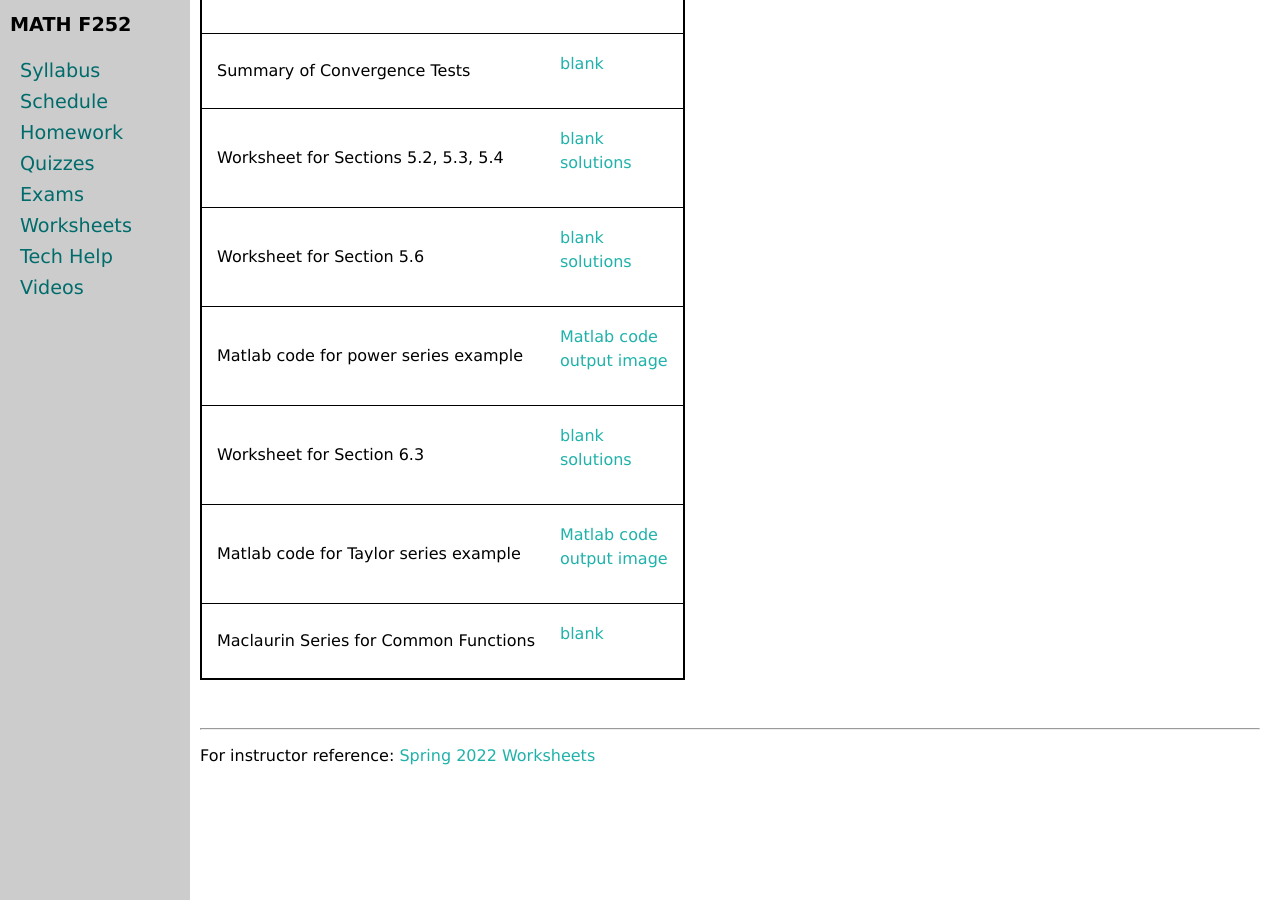
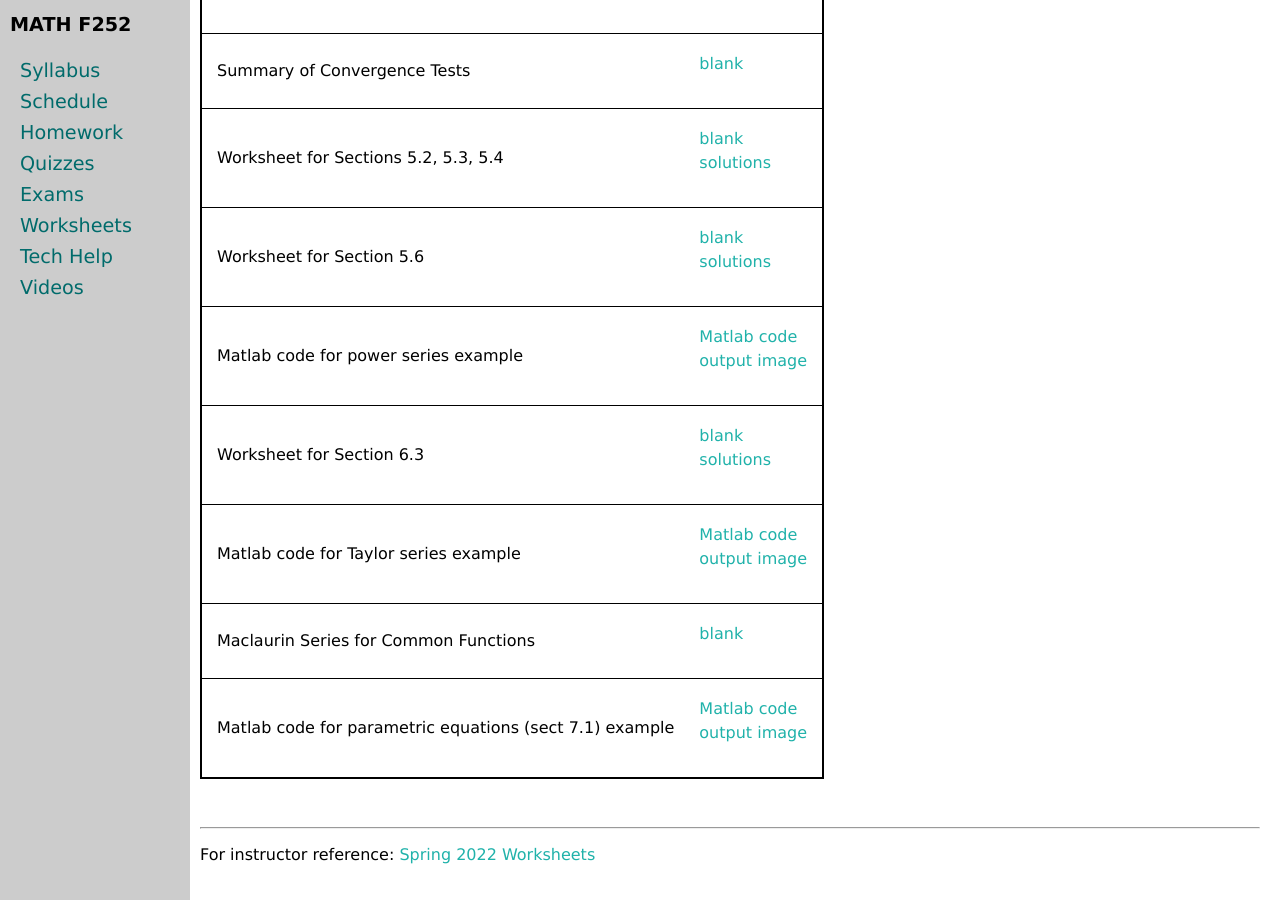
Before and after one commit to uaf-math/calc2, a Jekyll site: the page built from worksheets.md, in a window 1280 px wide and 900 px high, scrolled down 670 px. Built offline with Jekyll 4.4.1, drawn with Linux system fonts in a browser that asks for light colours.

Commit message:
post matlab example

```diff
--- a/_data/worksheets.yml
+++ b/_data/worksheets.yml
@@ -35,3 +35,6 @@ worksheets:
   image: matlab/plote3xseries.pdf
 - name: Maclaurin Series for Common Functions
   blank: commonseries.png
+- name: Matlab code for parametric equations (sect 7.1) example
+  file: matlab/pretty5.m
+  image: matlab/pretty5.pdf
```
Also changed, not shown: 2 other files.
